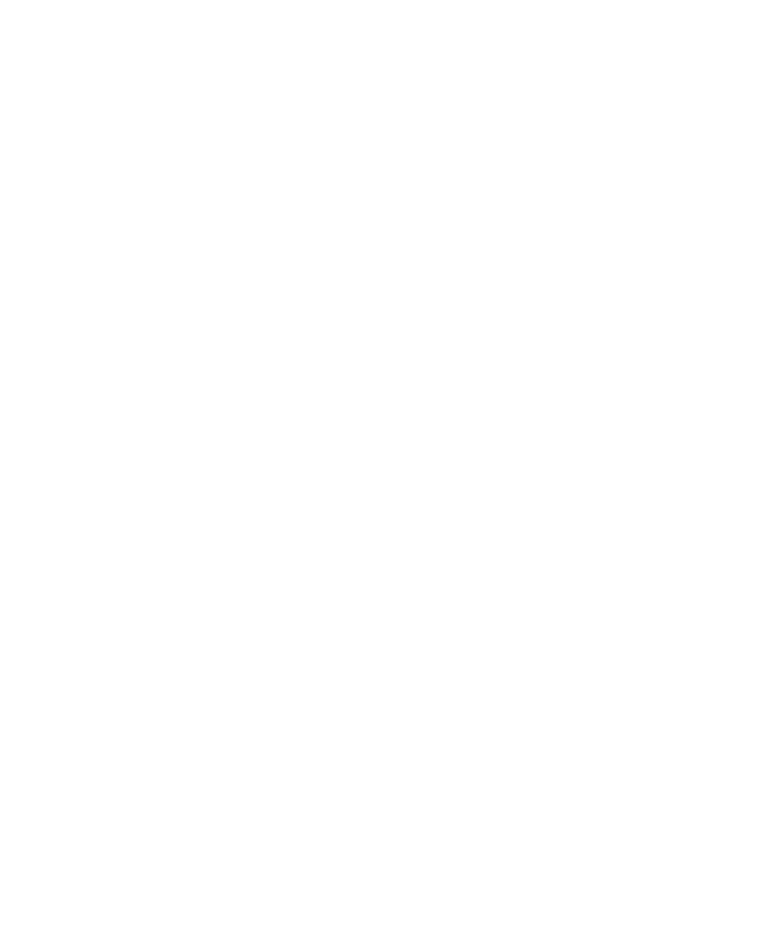
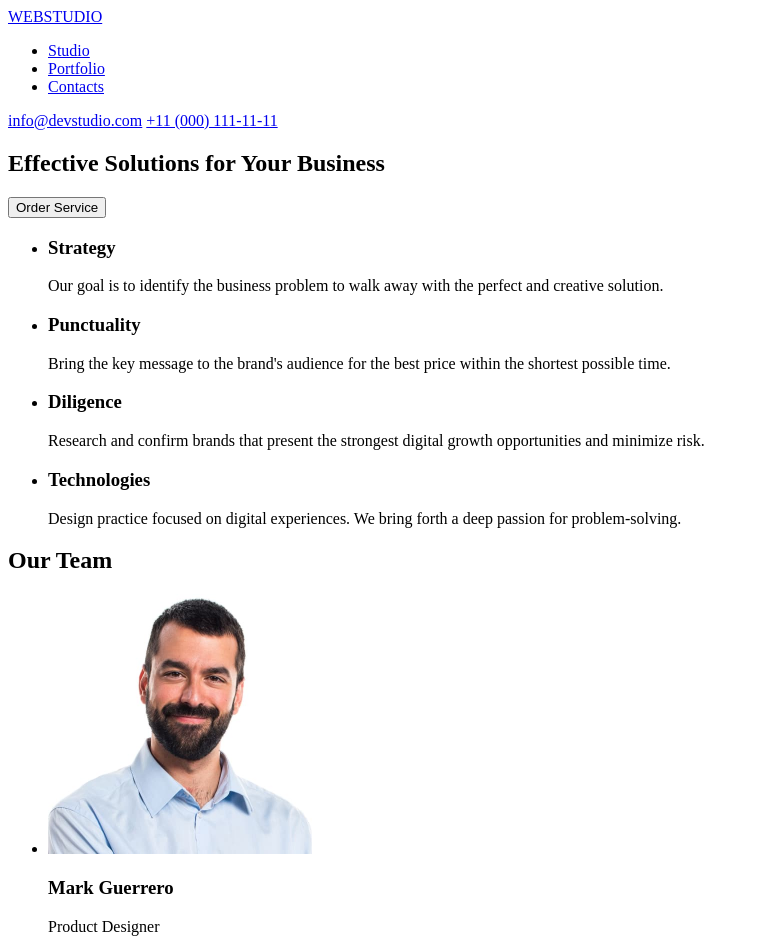
Before and after one commit to kopasovska/goit-markup-hw-01, a plain HTML site: page index.html in a window 1280 px wide. Shown: the top 949 px of the page, without its empty margins (0-759 px from the left). Before the commit the page ends 800 px from the top, so only its background shows below. Drawn offline with Linux system fonts and the light colour scheme.

Commit message:
Create HTML markup for the landing page

```diff
--- a/index.html
+++ b/index.html
@@ -4,26 +4,92 @@
 <head>
     <meta charset="UTF-8">
     <meta name="viewport" content="width=device-width, initial-scale=1.0">
-    <title>Document</title>
+    <title>WEBSTUDIO | Marketing and Development Solutions</title>
 </head>
 
 <body>
     <header>
-
+        <a href="/">WEBSTUDIO</a>
+        <nav>
+            <ul>
+                <li><a href="#studio">Studio</a></li>
+                <li><a href="#portfolio">Portfolio</a></li>
+                <li><a href="#contacts">Contacts</a></li>
+            </ul>
+        </nav>
+        <a href="mailto:info@devstudio.com">info@devstudio.com</a>
+        <a href="tel:+110001111111">+11 (000) 111-11-11</a>
     </header>
     <main>
-        <section>
 
+        <section id="hero-section">
+            <h1>Effective Solutions for Your Business</h1>
+            <button type="button">Order Service</button>
         </section>
-        <section>
 
+        <section id="advantages-section">
+            <ul>
+                <li>
+                    <h3>Strategy</h3>
+                    <p>
+                        Our goal is to identify the business problem to walk away with the perfect and creative
+                        solution.
+                    </p>
+                </li>
+                <li>
+                    <h3>Punctuality</h3>
+                    <p>
+                        Bring the key message to the brand's audience for the best price within the shortest possible
+                        time.
+                    </p>
+                </li>
+                <li>
+                    <h3>Diligence</h3>
+                    <p>
+                        Research and confirm brands that present the strongest digital growth opportunities and minimize
+                        risk.
+                    </p>
+                </li>
+                <li>
+                    <h3>Technologies</h3>
+                    <p>
+                        Design practice focused on digital experiences. We bring forth a deep passion for
+                        problem-solving.
+                    </p>
+                </li>
+            </ul>
         </section>
-        <section>
 
+        <section id="team-section">
+            <h2>Our Team</h2>
+            <ul>
+                <li>
+                    <img src="images/product-designer.jpg" alt="Product Designer" width="264" />
+                    <h3>Mark Guerrero</h3>
+                    <p>Product Designer</p>
+                </li>
+                <li>
+                    <img src="images/frontend-developer.jpg" alt="Frontend Developer" width="264" />
+                    <h3>Tom Ford</h3>
+                    <p>Frontend Developer</p>
+                </li>
+                <li>
+                    <img src="images/marketing.jpg" alt="Marketing Specialist" width="264" />
+                    <h3>Camila Garcia</h3>
+                    <p>Marketing</p>
+                </li>
+                <li>
+                    <img src="images/ui-designer.jpg" alt="UI Designer" width="264" />
+                    <h3>Daniel Wilson</h3>
+                    <p>UI Designer</p>
+                </li>
+            </ul>
         </section>
+
     </main>
     <footer>
-
+        <a href="/">WEBSTUDIO</a>
+        <p>Increase the flow of customers and sales for your business with digital marketing & growth solutions.</p>
     </footer>
 </body>
 
```
Also changed, not shown: images/frontend-developer.jpg (added), images/logo.png (added), images/marketing.jpg (added), images/product-designer.jpg (added), images/ui-designer.jpg (added).
